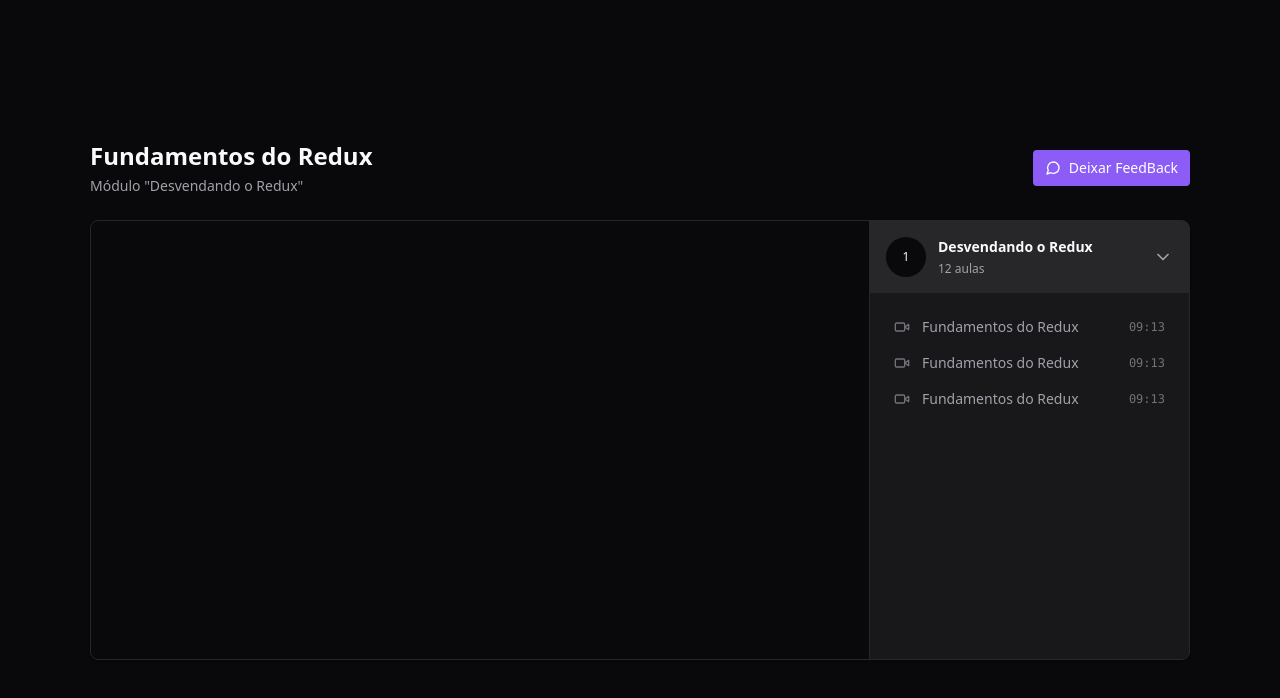
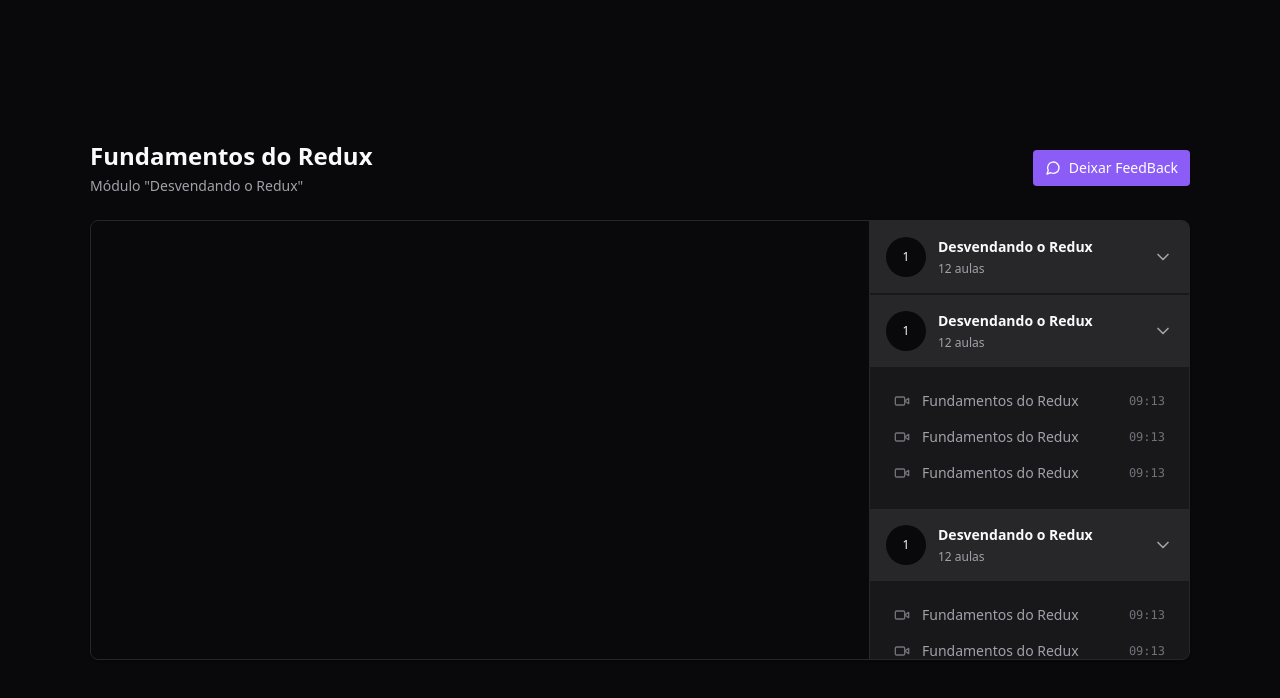
Before and after one commit to giovaniocan/react-redux, a React (Vite) app: page / in a window 1280 px wide. Shown: the top 698 px of the page. Built offline with nearby package versions, Linux system fonts and the light colour scheme.

Commit message:
apllied css in scrollbar

```diff
--- a/package.json
+++ b/package.json
@@ -28,6 +28,7 @@
     "eslint-plugin-react-hooks": "^4.6.0",
     "eslint-plugin-react-refresh": "^0.3.4",
     "postcss": "^8.4.24",
+    "tailwind-scrollbar": "^3.0.4",
     "tailwindcss": "^3.3.2",
     "typescript": "^5.0.2",
     "vite": "^4.3.9"
--- a/src/pages/Player.tsx
+++ b/src/pages/Player.tsx
@@ -17,7 +17,7 @@
                         Deixar FeedBack</button>
                 </div>
 
-                <main className='relative flex overflow-hidden rounded-lg border border-zinc-800 bg-zinc-900 shadow'>
+                <main className='relative flex overflow-hidden rounded-lg border border-zinc-800 bg-zinc-900 shadow pr-80'>
                     <div className='flex-1'>
                         <div className='w-full bg-zinc-950 aspect-video'>
                             <ReactPlayer
@@ -28,8 +28,52 @@
                             />
                         </div>
                     </div>
-                    <aside className='w-80 border-l border-zinc-800 bg-zinc-900'>
-                        <div className=''>
+                    <aside className='absolute top-0 right-0 bottom-0 w-80 border-l divide-y-2 divide-zinc-900 border-zinc-800 bg-zinc-900 overflow-y-scroll scrollbar scrollbar-thin scrollbar-track-zinc-950 scrollbar-thumb-zinc-800'>
+                        <div>
+                            <button className='flex w-full items-center gap-3 bg-zinc-800 p-4'>
+                                <div className='flex h-10 w-10 rounded-full items-center justify-center bg-zinc-950 text-xs'>1</div>
+
+                                <div className='flex flex-col gap-1 text-left'>
+                                    <strong className='text-sm'>Desvendando o Redux</strong>
+                                    <span className='text-xs text-zinc-400'>12 aulas</span>
+                                </div>
+                                <ChevronDown className='w-5 h-5 ml-auto text-zinc-400'/>
+                            </button>
+
+
+                        </div>
+                        <div>
+                            <button className='flex w-full items-center gap-3 bg-zinc-800 p-4'>
+                                <div className='flex h-10 w-10 rounded-full items-center justify-center bg-zinc-950 text-xs'>1</div>
+
+                                <div className='flex flex-col gap-1 text-left'>
+                                    <strong className='text-sm'>Desvendando o Redux</strong>
+                                    <span className='text-xs text-zinc-400'>12 aulas</span>
+                                </div>
+                                <ChevronDown className='w-5 h-5 ml-auto text-zinc-400'/>
+                            </button>
+
+                            <nav className='relative flex flex-col gap-4 p-6'>
+                                <button className='flex items-center gap-3 text-sm text-zinc-400'>
+                                    <Video className='w-4 h-4 text-zinc-500' />
+                                    <span>Fundamentos do Redux</span>
+                                    <span className='ml-auto font-mono text-xs text-zinc-500'>09:13</span>
+                                </button>
+
+                                <button className='flex items-center gap-3 text-sm text-zinc-400'>
+                                    <Video className='w-4 h-4 text-zinc-500' />
+                                    <span>Fundamentos do Redux</span>
+                                    <span className='ml-auto font-mono text-xs text-zinc-500'>09:13</span>
+                                </button>
+
+                                <button className='flex items-center gap-3 text-sm text-zinc-400'>
+                                    <Video className='w-4 h-4 text-zinc-500' />
+                                    <span>Fundamentos do Redux</span>
+                                    <span className='ml-auto font-mono text-xs text-zinc-500'>09:13</span>
+                                </button>
+                            </nav>
+                        </div>
+                        <div>
                             <button className='flex w-full items-center gap-3 bg-zinc-800 p-4'>
                                 <div className='flex h-10 w-10 rounded-full items-center justify-center bg-zinc-950 text-xs'>1</div>
 
--- a/tailwind.config.js
+++ b/tailwind.config.js
@@ -6,5 +6,7 @@
   theme: {
     extend: {},
   },
-  plugins: [],
+  plugins: [
+    require('tailwind-scrollbar'),
+  ],
 }
```
Also changed, not shown: .eslintrc.cjs (deleted), 1 other file (tests, documents, lock files or other folders).
